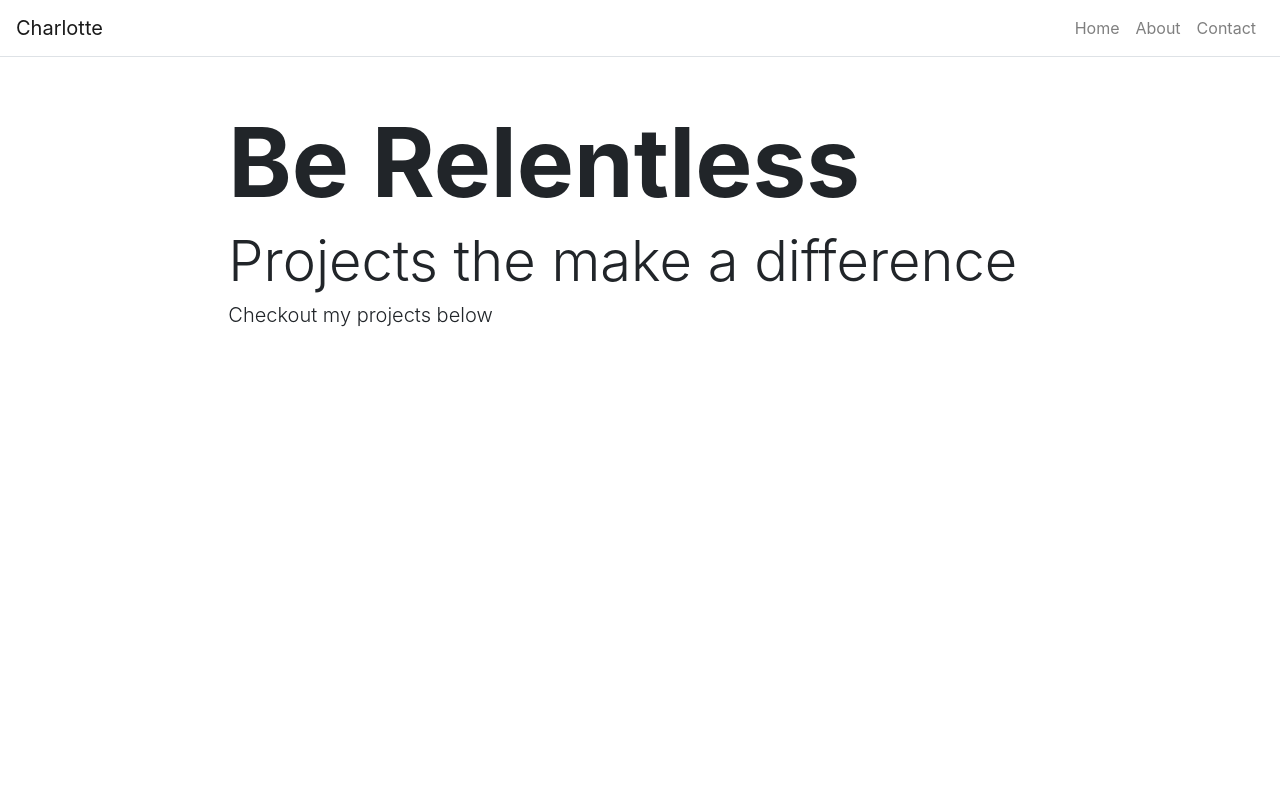
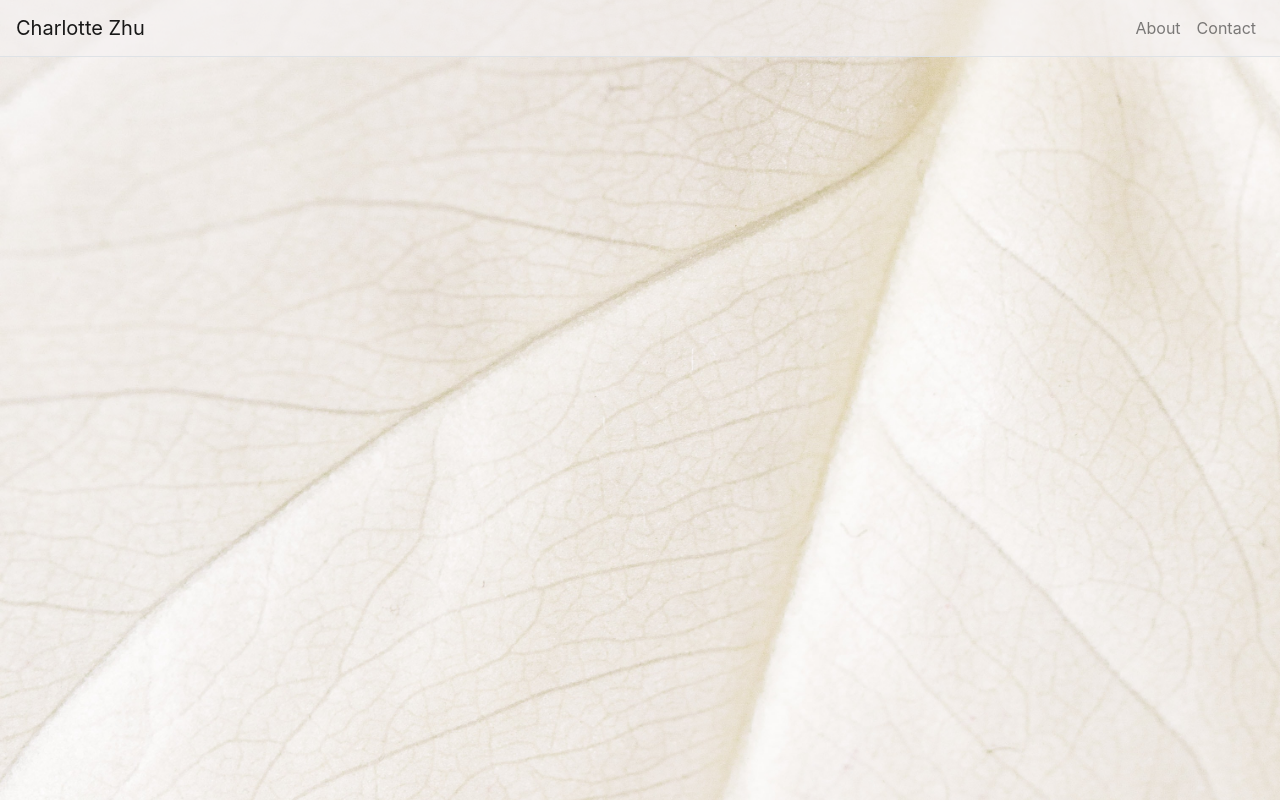
Before and after one commit to charlottezhu98/portfolio, a React (Create React App) app: page / in a window 1280 px wide. Built offline with nearby package versions, Linux system fonts and the light colour scheme.

Commit message:
adds bootstrap skeleton

```diff
--- a/src/App.css
+++ b/src/App.css
@@ -1,33 +1,17 @@
 .App {
   text-align: center;
 }
-
-.App-logo {
-  animation: App-logo-spin infinite 20s linear;
-  height: 40vmin;
-  pointer-events: none;
+.navbar {
+  background: rgba(245, 242, 242, 0.6);
 }
 
-.App-header {
-  background-color: #282c34;
-  min-height: 100vh;
-  display: flex;
-  flex-direction: column;
-  align-items: center;
-  justify-content: center;
-  font-size: calc(10px + 2vmin);
-  color: white;
-}
-
-.App-link {
-  color: #61dafb;
-}
-
-@keyframes App-logo-spin {
-  from {
-    transform: rotate(0deg);
+body, html {
+  height: 100%;
   }
-  to {
-    transform: rotate(360deg);
+  .bg {
+  background-image: url("assets/images/Background.jpg");
+  height: 100vh;
+  background-position: center;
+  background-repeat: no-repeat;
+  background-size: cover;
   }
-}
--- a/src/App.js
+++ b/src/App.js
@@ -1,5 +1,5 @@
 import React from 'react';
-import {BrowserRouter as Router, Route, Link } from 'react-router-dom';
+import { BrowserRouter as Router, Route, Link } from 'react-router-dom';
 import Container from 'react-bootstrap/Container';
 import Navbar from 'react-bootstrap/Navbar';
 import Nav from 'react-bootstrap/Nav';
@@ -7,7 +7,6 @@ import './App.css';
 import HomePage from './pages/HomePage';
 import AboutPage from './pages/AboutPage';
 import ContactPage from './pages/ContactPage';
-
 
 class App extends React.Component {
 
@@ -38,21 +37,22 @@ class App extends React.Component {
     return (
       <Router>
         <Container className="p-0" fluid={true}>
-          <Navbar className="border-bottom" bg="transparent" expand="lg">
-            <Navbar.Brand>Charlotte</Navbar.Brand>
+          <div className="bg">
+
+            <Navbar className="border-bottom" bg="semi-transparent" expand="lg">
+              <Navbar.Brand>Charlotte Zhu</Navbar.Brand>
               <Navbar.Toggle className="border-0" aria-controls="navbar-toggle"/>
               <Navbar.Collapse>
                 <Nav className="ml-auto">
-                <Link className="nav-link" to="/">Home</Link>
                   <Link className="nav-link" to="/about">About</Link>
-                <Link className="nav-link" to="contact">Contact</Link>
+                  <Link className="nav-link" to="/contact">Contact</Link>
                 </Nav>
-
               </Navbar.Collapse>
             </Navbar>
-          <Route path="/" exact render={() => <HomePage title={this.state.home.title} subTitle={this.state.home.subTitle} text={this.state.home.text}/>}/>
+
             <Route path="/about" render={() => <AboutPage title={this.state.about.title} />} />
             <Route path="/contact" render={() => <ContactPage title={this.state.contact.title} />} />
+          </div>
         </Container>
       </Router>
     );
--- a/src/components/Hero.js
+++ b/src/components/Hero.js
@@ -7,11 +7,11 @@ import Col from 'react-bootstrap/Col';
 function Hero(props) {
 
     return(
-        <Jumbotron className="bg-transparent jumbotron-fluid p-0">
+        <Jumbotron className="bg-transparent jumbotron-fluid">
             <Container fluid={true}>
-                <Row className="justify-content-center py-5">
+                <Row className="justify-content-center ">
                     <Col md={8} sm={12}>
-                        { props.title && <h1 className="display-1 font-weight-bolder">{props.title}</h1> }
+                        { props.title && <h1 className="display-4 font-weight-bolder">{props.title}</h1> }
                         { props.subTitle && <h3 className="display-4 font-weight-light">{props.subTitle}</h3> }
                         { props.text && <h3 className="lead font-weight-light">{props.text}</h3> }
                     </Col>
--- a/src/pages/AboutPage.js
+++ b/src/pages/AboutPage.js
@@ -0,0 +1,23 @@
+import React from 'react';
+import Hero from '../components/Hero';
+import Content from '../components/Content';
+
+function AboutPage(props) {
+
+    return(
+        <div>
+            <Hero title={props.title} />
+
+            <Content>
+            <p>Hi there, my name is Charlotte.</p>
+
+            <p>I'm constantly learning new things. Currently I am learning React</p>
+
+            <p>When I'm not learning something </p>
+            </Content>
+        </div>
+    );
+
+}
+
+export default AboutPage;
--- a/src/pages/ContactPage.js
+++ b/src/pages/ContactPage.js
@@ -92,7 +92,7 @@ class ContactPage extends React.Component {
                         </Form.Group>
 
 
-                        <Button className="d-inline-block" variant="primary" type="submit" disabled={this.state.disabled}>
+                        <Button className="d-inline-block" variant="light" type="submit" disabled={this.state.disabled}>
                             Send
                         </Button>
 
```
Also changed, not shown: src/assets/images/Background.jpg (added). Lines whose indentation alone changed are shown as unchanged.
